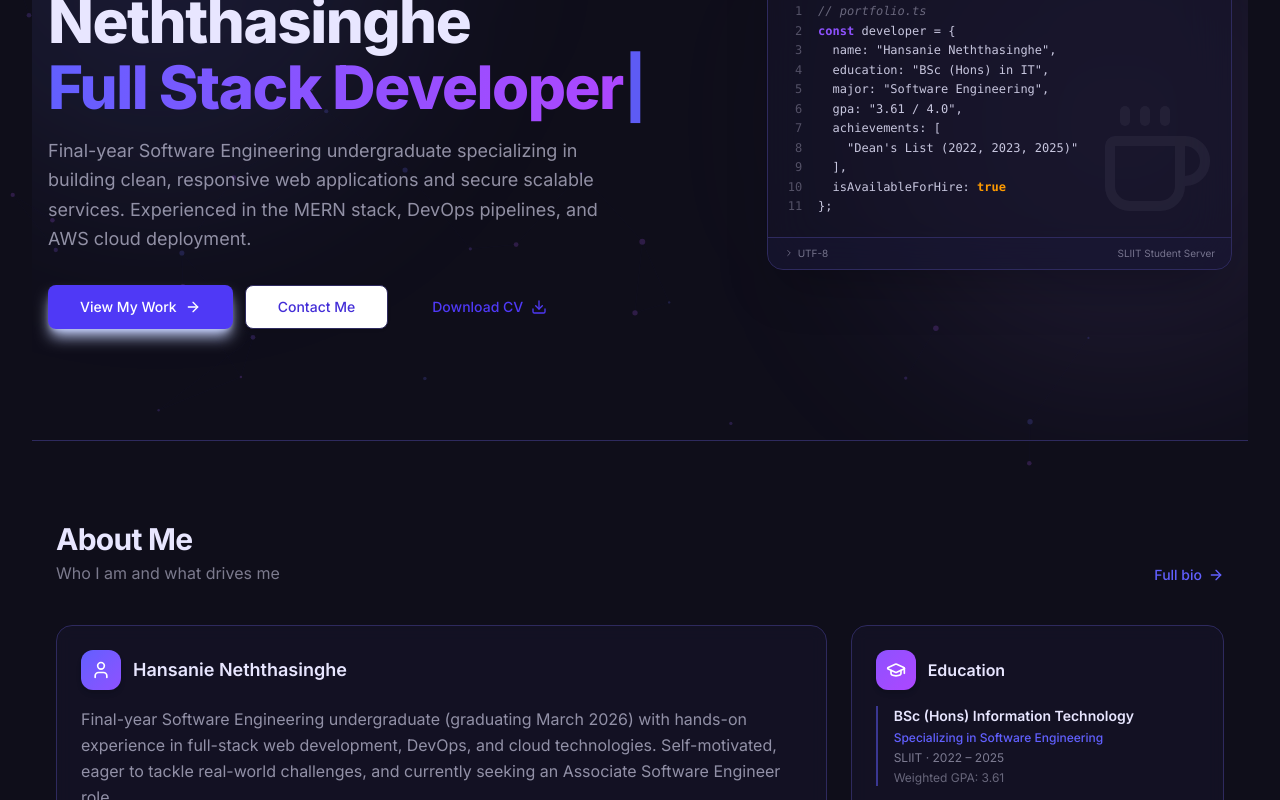
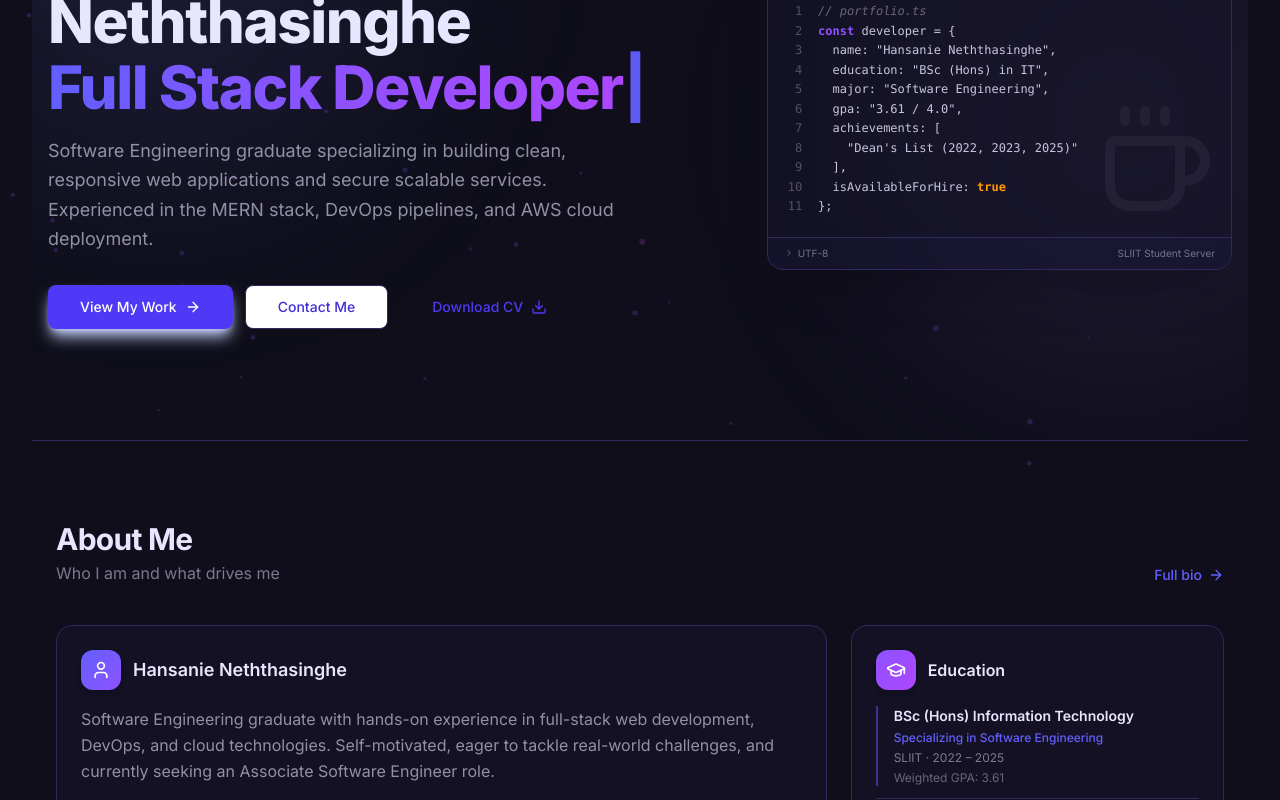
Before and after one commit to Hansanie-Neththasinghe/portfolio, a Next.js app: page / in a window 1280 px wide. Shown: the part 320-1120 px from the top of the page. Built offline with nearby package versions, Linux system fonts and the light colour scheme.

Commit message:
fix: updated text from undergraduate to graduate

```diff
--- a/app/about/page.tsx
+++ b/app/about/page.tsx
@@ -62,7 +62,7 @@ export default function AboutPage() {
           transition={{ delay: 0.2 }}
           className="text-foreground/60 text-lg leading-relaxed"
         >
-          Passionate, final-year Software Engineering undergraduate (awaiting graduation in March 2026) with industry experience, committed to writing clean, maintainable, and high-performance code.
+          Passionate Software Engineering graduate with industry experience, committed to writing clean, maintainable, and high-performance code.
         </motion.p>
       </div>
 
--- a/app/layout.tsx
+++ b/app/layout.tsx
@@ -10,7 +10,7 @@ const inter = Inter({ subsets: ["latin"] });
 
 export const metadata: Metadata = {
   title: "Hansanie Neththasinghe | Software Engineer",
-  description: "Portfolio of Hansanie Neththasinghe, a passionate Software Engineering undergraduate specializing in full-stack development.",
+  description: "Portfolio of Hansanie Neththasinghe, a passionate Software Engineering graduate specializing in full-stack development.",
 };
 
 export default function RootLayout({
--- a/app/page.tsx
+++ b/app/page.tsx
@@ -95,7 +95,7 @@ export default function Home() {
                 <h3 className="font-semibold text-lg">Hansanie Neththasinghe</h3>
               </div>
               <p className="text-foreground/60 leading-relaxed">
-                Final-year Software Engineering undergraduate (graduating March 2026) with hands-on
+                Software Engineering graduate with hands-on
                 experience in full-stack web development, DevOps, and cloud technologies. Self-motivated,
                 eager to tackle real-world challenges, and currently seeking an Associate Software Engineer role.
               </p>
--- a/components/sections/hero.tsx
+++ b/components/sections/hero.tsx
@@ -103,7 +103,7 @@ curl -X POST \\
               <span className="animate-pulse text-indigo-500">|</span>
             </h1>
             <p className="text-base md:text-lg text-foreground/60 max-w-xl leading-relaxed">
-              Final-year Software Engineering undergraduate specializing in building clean, responsive web applications and secure scalable services. Experienced in the MERN stack, DevOps pipelines, and AWS cloud deployment.
+              Software Engineering graduate specializing in building clean, responsive web applications and secure scalable services. Experienced in the MERN stack, DevOps pipelines, and AWS cloud deployment.
             </p>
           </div>
 
```
